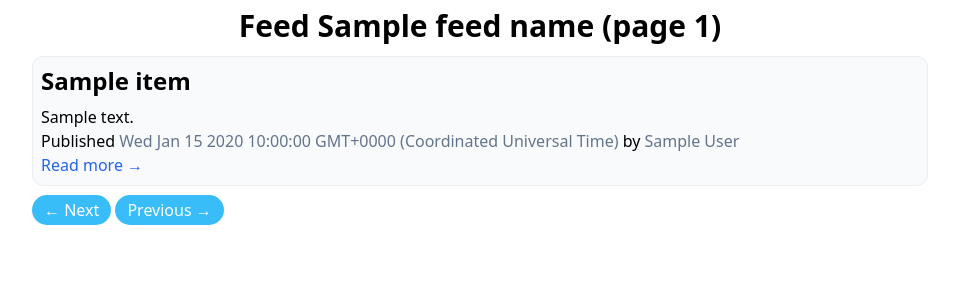
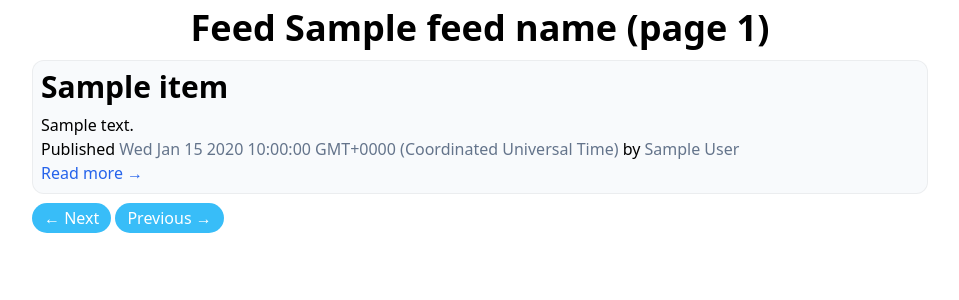
Before and after one commit to bdvil/maillist-to-rss, a Python web app: template m2rss/templates/feed.html in a window 1280 px wide. Shown: the top 300 px of the page, without its empty margins (160-1119 px from the left). Run offline with Jinja, Linux system fonts and the light colour scheme; the template is opened without the code that fills it: most values are stand-ins (such as "Sample title", 1, 10 or a date in 2020); style sheets or scripts are compiled from the project's sources.

Commit message:
Update title size

```diff
--- a/m2rss/templates/feed.html
+++ b/m2rss/templates/feed.html
@@ -10,11 +10,11 @@
   <link href="/static/style.css" rel="stylesheet">
 </head>
 <body>
-    <h1 class="text-3xl font-bold text-center mt-2">Feed {{ feed_name }} (page {{page_num}})</h1>
+    <h1 class="text-4xl font-bold text-center mt-2">Feed {{ feed_name }} (page {{page_num}})</h1>
     <div>
         {% for item in items %}
         <article class="max-w-4xl mx-auto my-3 p-2 rounded rounded-xl bg-slate-50 border border-black/5">
-            <h2 class="text-2xl font-bold mb-2">{{ item.title }}</h2>
+            <h2 class="text-3xl font-bold mb-2">{{ item.title }}</h2>
             <div class="content mt-2">
             {{item.description | safe}}
             </div>
```
